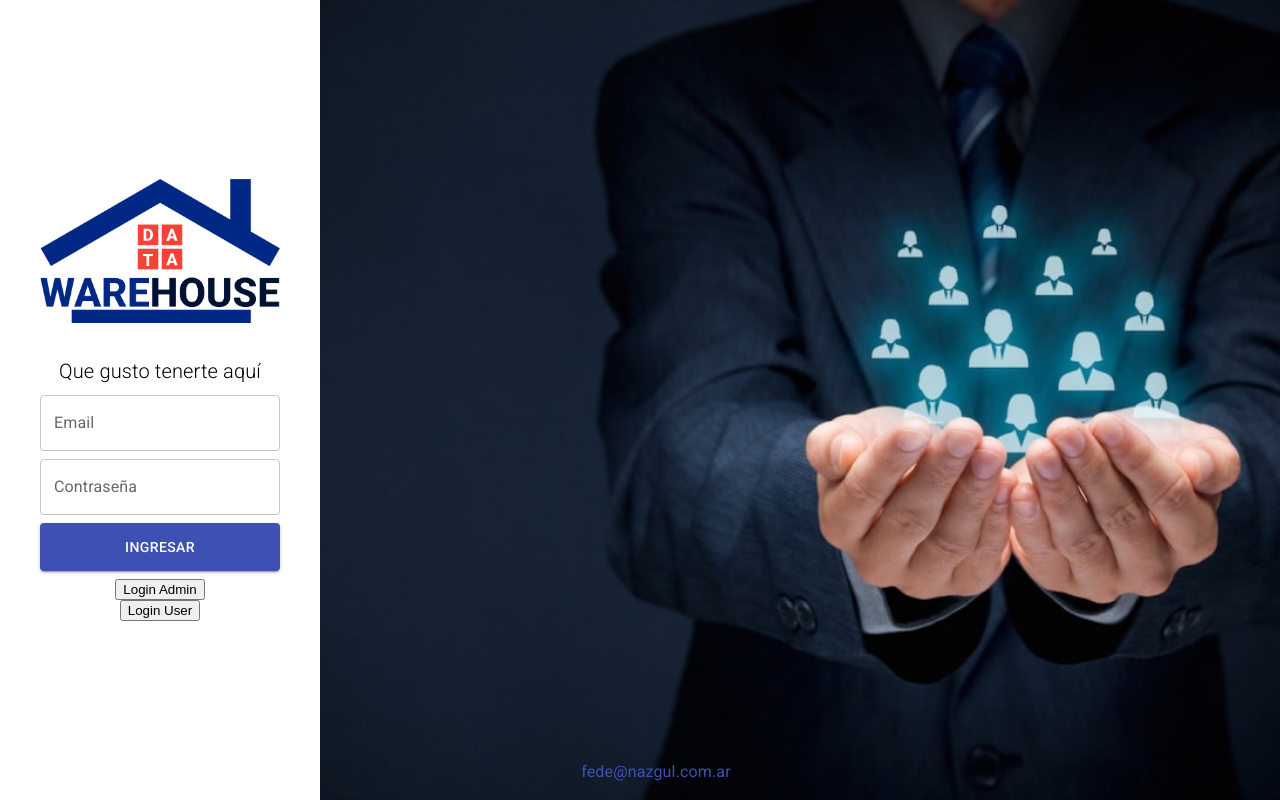
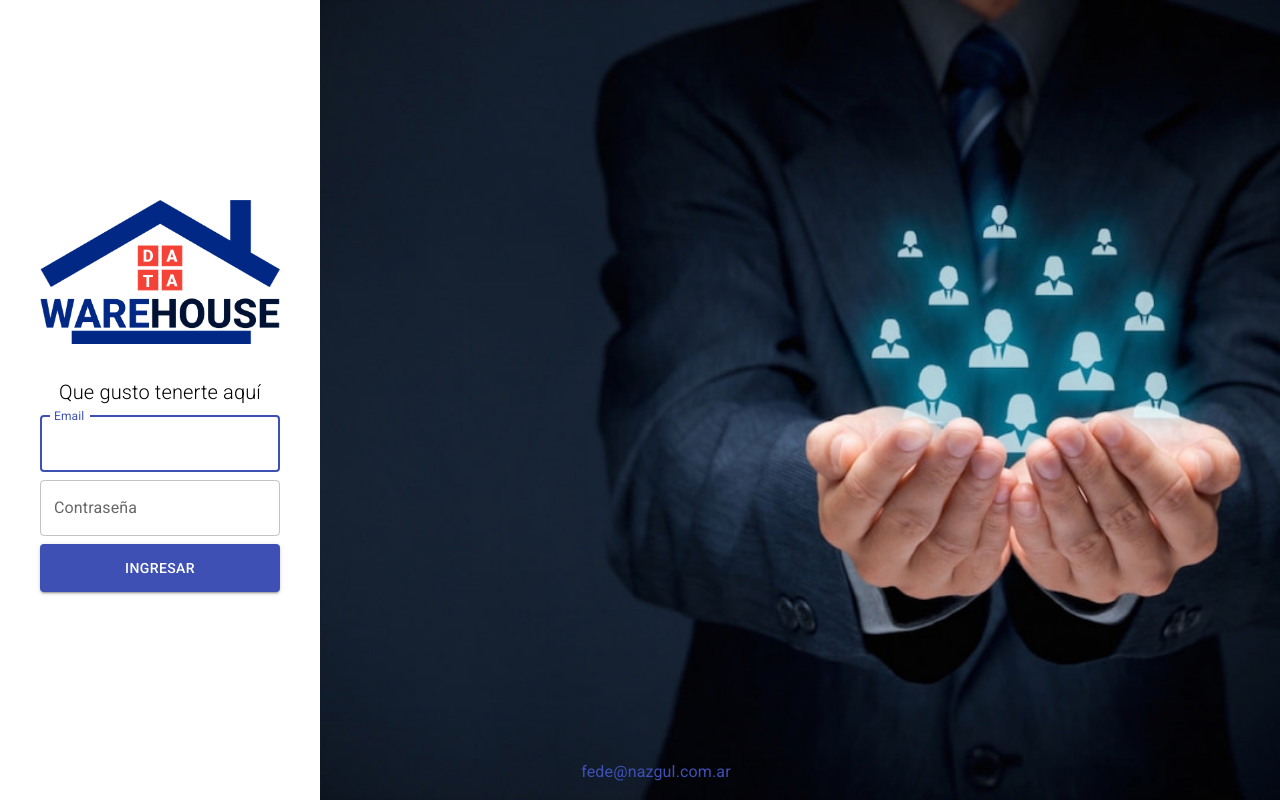
Before and after one commit to FedericoDG/datawarehouse-fronend, a React (Vite) app: page / in a window 1280 px wide. Built offline with nearby package versions, Linux system fonts and the light colour scheme.

Commit message:
Login ready

```diff
--- a/src/components/login/LoginForm.jsx
+++ b/src/components/login/LoginForm.jsx
@@ -1,7 +1,32 @@
 import { Box, Button, Stack, TextField, Typography } from '@mui/material';
+import { useForm } from 'react-hook-form';
+import { useSelector, useDispatch } from 'react-redux';
+import { useState } from 'react';
+
+import { authLogin } from '../../app/authSlice';
+import { isEmail } from '../../utils/validations';
+
 import LogoCompleto from '../../assets/logo-completo.png';
 
 const LoginForm = () => {
+  const [showErrors, setShowErrors] = useState(false);
+
+  const { auth } = useSelector((state) => state);
+
+  const { loading } = auth;
+
+  const dispatch = useDispatch();
+
+  const {
+    handleSubmit,
+    formState: { errors },
+    register
+  } = useForm();
+
+  const onLogin = async (data) => {
+    await dispatch(authLogin(data));
+  };
+
   return (
     <>
       <Box
@@ -11,13 +36,31 @@ const LoginForm = () => {
         sx={{ transition: 'transform .5s', ':hover': { transform: 'scale(1.05)' } }}
         width='75%'
       />
-      <form style={{ width: '80%' }}>
+      <form style={{ width: '80%' }} onSubmit={handleSubmit(onLogin)}>
         <Stack p={1} spacing={1}>
           <Typography align='center' color='initial' fontWeight='light' variant='h6'>
             Que gusto tenerte aquí
           </Typography>
-          <TextField label='Email' name='mail' />
-          <TextField label='Contraseña' name='password' type='password' />
+          <TextField
+            autoFocus
+            label='Email'
+            {...register('email', {
+              required: 'Por favor ingrese su email',
+              validate: isEmail
+            })}
+            error={!!errors.email}
+            helperText={errors.email?.message}
+          />
+          <TextField
+            label='Contraseña'
+            type='password'
+            {...register('password', {
+              required: 'Por favor ingrese su contraseña',
+              minLength: { value: 8, message: 'Mínimo 8 caracteres' }
+            })}
+            error={!!errors.password}
+            helperText={errors.password?.message}
+          />
           <Button sx={{ paddingY: '12px' }} type='submit' variant='contained'>
             Ingresar
           </Button>
--- a/src/views/Login.jsx
+++ b/src/views/Login.jsx
@@ -1,27 +1,9 @@
-import { useDispatch, useSelector } from 'react-redux';
 import Grid from '@mui/material/Grid';
 
 import LoginBanner from '../components/login/LoginBanner';
 import LoginForm from '../components/login/LoginForm';
-import { authLogin } from '../app/authSlice';
 
-const Login = () => {
-  const { auth } = useSelector((state) => state);
-
-  const { loading } = auth;
-
-  const dispatch = useDispatch();
-
-  const admin = {
-    email: 'admin@gmail.com',
-    password: 'Password1234!'
-  };
-
-  const user = {
-    email: 'user@gmail.com',
-    password: 'Password1234!'
-  };
-  return (
+const Login = () => (
   <Grid container>
     <Grid
       item
@@ -38,44 +20,11 @@ const Login = () => {
       xs={12}
     >
       <LoginForm />
-        <button onClick={() => dispatch(authLogin(admin))} disabled={loading}>
-          Login Admin
-        </button>
-        <button onClick={() => dispatch(authLogin(user))} disabled={loading}>
-          Login User
-        </button>
     </Grid>
     <Grid item display={{ xs: 'none', md: 'block' }} lg={9} md={8}>
       <LoginBanner />
     </Grid>
   </Grid>
 );
-};
 
 export default Login;
-/*
-  const { auth } = useSelector((state) => state);
-
-  const { loading } = auth;
-
-  const dispatch = useDispatch();
-
-  const admin = {
-    email: 'admin@gmail.com',
-    password: 'Password1234!'
-  };
-
-  const user = {
-    email: 'user@gmail.com',
-    password: 'Password1234!'
-  };
-
-
-
-       <button onClick={() => dispatch(authLogin(admin))} disabled={loading}>
-        Login Admin
-      </button>
-      <button onClick={() => dispatch(authLogin(user))} disabled={loading}>
-        Login User
-      </button>
-*/
```
Lines whose indentation alone changed are shown as unchanged.
